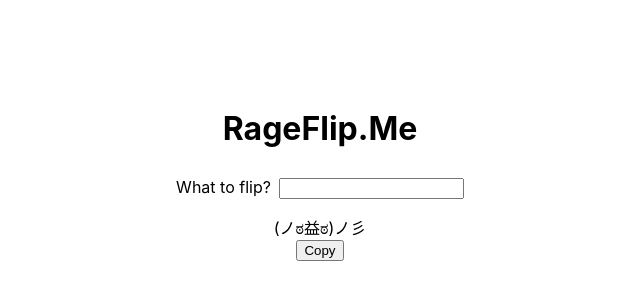
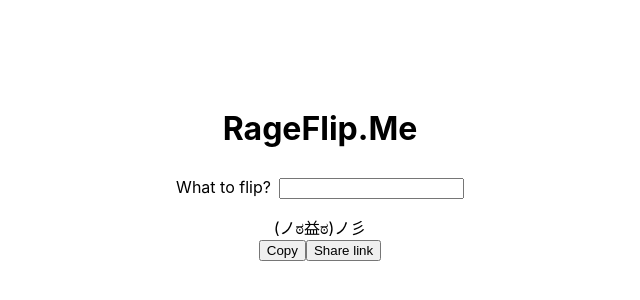
Before and after one commit to ianonavy/rageflip.me, a Next.js app: page / in a window 1280 px wide. Shown: the part 222-522 px from the top of the page, without its empty margins (320-960 px from the left). Built offline with nearby package versions, Linux system fonts and the light colour scheme.

Commit message:
Add share link button

```diff
--- a/views/Main.js
+++ b/views/Main.js
@@ -1,5 +1,6 @@
 import styles from "../styles/Home.module.css";
 import { useEffect, useState } from "react";
+import { useRouter } from "next/router";
 
 import { rageFlipped } from "../lib/flip";
 
@@ -7,9 +8,12 @@
   const [text, setText] = useState(textToFlip);
   const [output, setOutput] = useState();
   const [clipboard, setClipboard] = useState();
+  const router = useRouter();
+  const [location, setLocation] = useState();
 
   useEffect(() => {
     setClipboard(navigator.clipboard);
+    setLocation(window.location);
   }, []);
 
   useEffect(() => {
@@ -22,6 +26,12 @@
 
   const copy = async () => {
     await clipboard.writeText(output);
+  };
+  const shareLink = async () => {
+    const url = new URL(location.href);
+    url.pathname = "/" + text;
+    router.push(url);
+    await clipboard.writeText(url);
   };
 
   const handleChange = (e) => {
@@ -40,6 +50,9 @@
         <button id="copy" onClick={copy}>
           Copy
         </button>
+        <button id="copy" onClick={shareLink}>
+          Share link
+        </button>
       </div>
     </main>
   );
```
